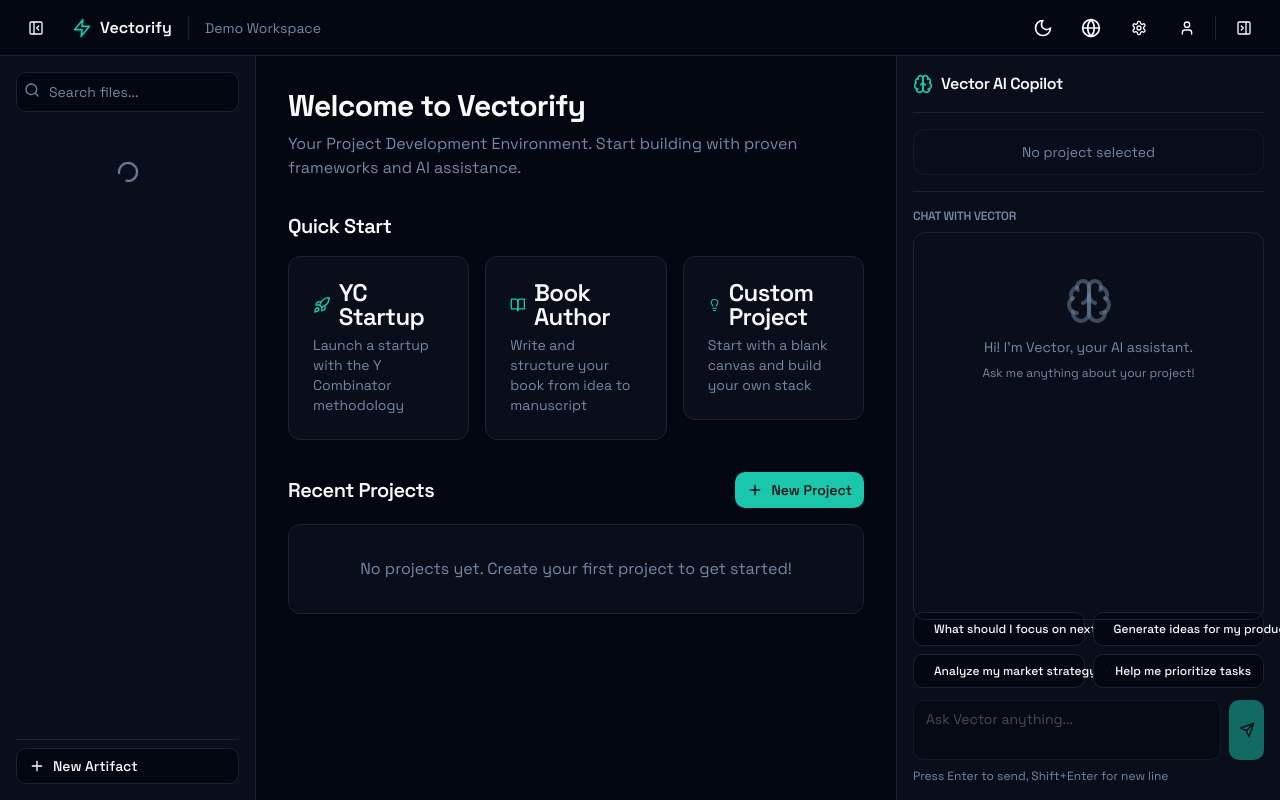
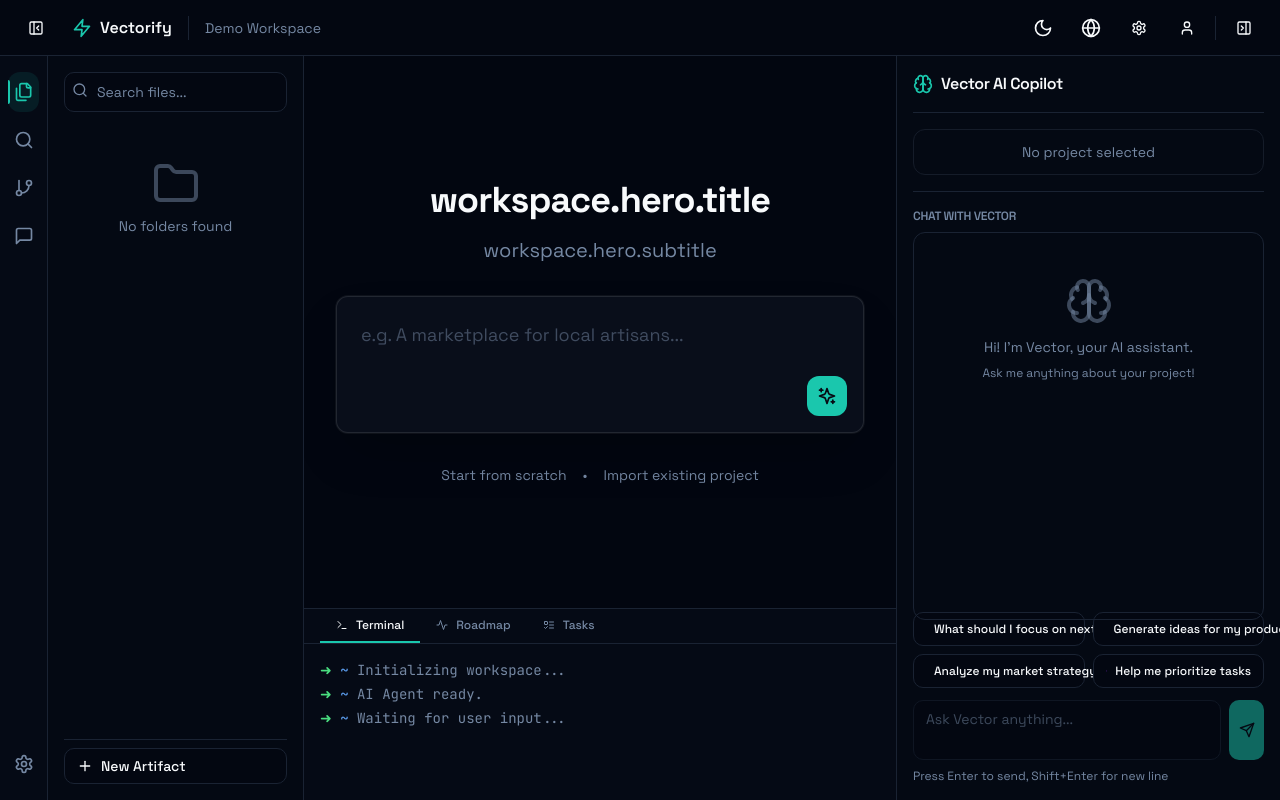
Before and after one commit to JairoProDev/vectorify, a Next.js app in the folder apps/web/: page /workspace in a window 1280 px wide. Built offline with nearby package versions, Linux system fonts and the light colour scheme.

Commit message:
feat: implement initial workspace feature including page, layout, UI components, API route, and state management.

```diff
--- a/apps/web/src/app/workspace/layout.tsx
+++ b/apps/web/src/app/workspace/layout.tsx
@@ -3,6 +3,8 @@
 import { Sidebar } from '@/components/workspace/sidebar';
 import { CopilotPanel } from '@/components/workspace/copilot-panel';
 import { WorkspaceHeader } from '@/components/workspace/workspace-header';
+import { ActivityBar } from '@/components/workspace/activity-bar';
+import { BottomPanel } from '@/components/workspace/bottom-panel';
 import { Toaster } from '@/components/ui/toaster';
 import { CommandPalette } from '@/components/workspace/command-palette';
 import { QuickCreateDialog } from '@/components/workspace/quick-create-dialog';
@@ -50,7 +52,7 @@ export default function WorkspaceLayout({ children }: { children: React.ReactNod
 
   return (
     <>
-      <div className="ide-layout flex flex-col">
+      <div className="h-screen flex flex-col overflow-hidden bg-background">
         {/* Header */}
         <WorkspaceHeader
           onToggleSidebar={toggleSidebar}
@@ -60,20 +62,31 @@ export default function WorkspaceLayout({ children }: { children: React.ReactNod
         />
 
         {/* Main IDE Layout */}
-        <div className="flex flex-1 overflow-hidden">
+        <div className="flex-1 flex overflow-hidden">
+          {/* Activity Bar (Far Left) */}
+          <ActivityBar />
+
           {/* Left Sidebar - File Navigator */}
           {sidebarOpen && (
-            <div className="sidebar w-64 overflow-y-auto">
+            <div className="w-64 border-r border-border flex flex-col bg-card/30">
               <Sidebar />
             </div>
           )}
 
-          {/* Center - Editor Panel */}
-          <div className="editor-panel flex-1 overflow-y-auto">{children}</div>
+          {/* Center Area */}
+          <div className="flex-1 flex flex-col min-w-0 bg-background/50">
+            {/* Editor Panel */}
+            <div className="flex-1 overflow-hidden relative">
+              {children}
+            </div>
+
+            {/* Bottom Panel */}
+            <BottomPanel />
+          </div>
 
           {/* Right Sidebar - AI Copilot */}
           {copilotOpen && (
-            <div className="copilot-panel w-96 overflow-y-auto">
+            <div className="w-96 border-l border-border bg-card/30 flex flex-col">
               <CopilotPanel />
             </div>
           )}
--- a/apps/web/src/app/workspace/page.tsx
+++ b/apps/web/src/app/workspace/page.tsx
@@ -1,89 +1,47 @@
 'use client';
 
-import { Plus, Rocket, BookOpen, Lightbulb } from 'lucide-react';
+import { Send, Sparkles } from 'lucide-react';
 import { Button } from '@/components/ui/button';
-import { Card, CardHeader, CardTitle, CardDescription, CardContent } from '@/components/ui/card';
-import Link from 'next/link';
 import { useI18n } from '@/i18n/hooks';
+import { useState } from 'react';
 
 export default function WorkspacePage() {
   const { t } = useI18n();
+  const [prompt, setPrompt] = useState('');
 
   return (
-    <div className="p-8">
-      {/* Welcome Section */}
-      <div className="mb-8">
-        <h1 className="text-3xl font-bold mb-2">{t('common.welcome')}</h1>
-        <p className="text-muted-foreground">
-          {t('common.description')}
-        </p>
-      </div>
-
-      {/* Quick Actions */}
-      <div className="mb-8">
-        <h2 className="text-xl font-semibold mb-4">{t('workspace.quickStart')}</h2>
-        <div className="grid gap-4 md:grid-cols-3">
-          <Link href="/workspace/new?stack=yc-startup">
-            <Card className="cursor-pointer transition-shadow hover:shadow-lg">
-              <CardHeader>
-                <CardTitle className="flex items-center gap-2">
-                  <Rocket className="h-5 w-5 text-primary" />
-                  {t('project.ycStartup')}
-                </CardTitle>
-                <CardDescription>
-                  {t('project.ycStartupDesc')}
-                </CardDescription>
-              </CardHeader>
-            </Card>
-          </Link>
-
-          <Link href="/workspace/new?stack=book-author">
-            <Card className="cursor-pointer transition-shadow hover:shadow-lg">
-              <CardHeader>
-                <CardTitle className="flex items-center gap-2">
-                  <BookOpen className="h-5 w-5 text-primary" />
-                  {t('project.bookAuthor')}
-                </CardTitle>
-                <CardDescription>
-                  {t('project.bookAuthorDesc')}
-                </CardDescription>
-              </CardHeader>
-            </Card>
-          </Link>
-
-          <Link href="/workspace/new?stack=custom">
-            <Card className="cursor-pointer transition-shadow hover:shadow-lg">
-              <CardHeader>
-                <CardTitle className="flex items-center gap-2">
-                  <Lightbulb className="h-5 w-5 text-primary" />
-                  {t('project.customProject')}
-                </CardTitle>
-                <CardDescription>{t('project.customProjectDesc')}</CardDescription>
-              </CardHeader>
-            </Card>
-          </Link>
-        </div>
-      </div>
-
-      {/* Recent Projects */}
-      <div>
-        <div className="mb-4 flex items-center justify-between">
-          <h2 className="text-xl font-semibold">{t('workspace.recentProjects')}</h2>
-          <Link href="/workspace/new">
-            <Button size="sm" className="gap-2">
-              <Plus className="h-4 w-4" />
-              {t('workspace.newProject')}
-            </Button>
-          </Link>
+    <div className="h-full flex flex-col items-center justify-center p-8 bg-background/50">
+      <div className="max-w-2xl w-full text-center space-y-8">
+        <div className="space-y-4">
+          <h1 className="text-4xl font-bold tracking-tight">
+            {t('workspace.hero.title') || "What do you want to build?"}
+          </h1>
+          <p className="text-xl text-muted-foreground">
+            {t('workspace.hero.subtitle') || "Describe your business idea, and Vectorify will help you plan and execute it."}
+          </p>
         </div>
 
-        <Card>
-          <CardContent className="p-8 text-center">
-            <p className="text-muted-foreground">
-              {t('workspace.noProjects')}
-            </p>
-          </CardContent>
-        </Card>
+        <div className="relative">
+          <div className="relative rounded-xl overflow-hidden bg-card border border-white/10 shadow-2xl ring-1 ring-white/5 focus-within:ring-primary/50 transition-all duration-300">
+            <textarea
+              value={prompt}
+              onChange={(e) => setPrompt(e.target.value)}
+              placeholder="e.g. A marketplace for local artisans..."
+              className="w-full h-32 p-6 bg-transparent text-lg resize-none focus:outline-none placeholder:text-muted-foreground/50"
+            />
+            <div className="absolute bottom-4 right-4 flex items-center gap-2">
+              <Button size="icon" className="h-10 w-10 rounded-lg bg-primary text-primary-foreground hover:bg-primary/90">
+                <Sparkles className="h-5 w-5" />
+              </Button>
+            </div>
+          </div>
+        </div>
+
+        <div className="flex flex-wrap justify-center gap-4 text-sm text-muted-foreground">
+          <button className="hover:text-foreground transition-colors">Start from scratch</button>
+          <span>•</span>
+          <button className="hover:text-foreground transition-colors">Import existing project</button>
+        </div>
       </div>
     </div>
   );
--- /dev/null
+++ b/apps/web/src/components/workspace/activity-bar.tsx
@@ -0,0 +1,54 @@
+'use client';
+
+import { Files, Search, GitBranch, MessageSquare, Settings } from 'lucide-react';
+import { Button } from '@/components/ui/button';
+import { cn } from '@/lib/utils';
+import { useWorkspaceStore } from '@/lib/store/use-workspace-store';
+
+interface ActivityBarProps {
+    className?: string;
+}
+
+export function ActivityBar({ className }: ActivityBarProps) {
+    const { sidebarOpen, toggleSidebar } = useWorkspaceStore();
+
+    return (
+        <div className={cn("w-12 flex flex-col items-center py-4 border-r border-border bg-card/50", className)}>
+            <div className="flex-1 flex flex-col gap-2 w-full px-2">
+                <ActivityButton
+                    icon={Files}
+                    label="Explorer"
+                    active={sidebarOpen}
+                    onClick={toggleSidebar}
+                />
+                <ActivityButton icon={Search} label="Search" />
+                <ActivityButton icon={GitBranch} label="Version Control" />
+                <ActivityButton icon={MessageSquare} label="Chat History" />
+            </div>
+
+            <div className="flex flex-col gap-2 w-full px-2">
+                <ActivityButton icon={Settings} label="Settings" />
+            </div>
+        </div>
+    );
+}
+
+function ActivityButton({ icon: Icon, label, active, onClick }: { icon: any, label: string, active?: boolean, onClick?: () => void }) {
+    return (
+        <Button
+            variant="ghost"
+            size="icon"
+            onClick={onClick}
+            className={cn(
+                "w-full h-10 rounded-lg text-muted-foreground hover:text-foreground hover:bg-white/10 relative group",
+                active && "text-primary bg-primary/10 hover:bg-primary/20 hover:text-primary"
+            )}
+            title={label}
+        >
+            <Icon className="h-5 w-5" />
+            {active && (
+                <div className="absolute left-0 top-2 bottom-2 w-0.5 bg-primary rounded-r-full" />
+            )}
+        </Button>
+    )
+}
--- /dev/null
+++ b/apps/web/src/components/workspace/bottom-panel.tsx
@@ -0,0 +1,71 @@
+'use client';
+
+import { Terminal, Activity, ListTodo } from 'lucide-react';
+import { cn } from '@/lib/utils';
+import { useState } from 'react';
+
+export function BottomPanel() {
+    const [activeTab, setActiveTab] = useState<'terminal' | 'roadmap' | 'tasks'>('terminal');
+
+    return (
+        <div className="h-48 border-t border-border bg-card/50 flex flex-col">
+            {/* Tabs */}
+            <div className="flex items-center px-4 border-b border-border">
+                <PanelTab
+                    label="Terminal"
+                    icon={Terminal}
+                    active={activeTab === 'terminal'}
+                    onClick={() => setActiveTab('terminal')}
+                />
+                <PanelTab
+                    label="Roadmap"
+                    icon={Activity}
+                    active={activeTab === 'roadmap'}
+                    onClick={() => setActiveTab('roadmap')}
+                />
+                <PanelTab
+                    label="Tasks"
+                    icon={ListTodo}
+                    active={activeTab === 'tasks'}
+                    onClick={() => setActiveTab('tasks')}
+                />
+            </div>
+
+            {/* Content */}
+            <div className="flex-1 p-4 font-mono text-sm overflow-y-auto">
+                {activeTab === 'terminal' && (
+                    <div className="space-y-1 text-muted-foreground">
+                        <p><span className="text-green-400">➜</span> <span className="text-blue-400">~</span> Initializing workspace...</p>
+                        <p><span className="text-green-400">➜</span> <span className="text-blue-400">~</span> AI Agent ready.</p>
+                        <p><span className="text-green-400">➜</span> <span className="text-blue-400">~</span> Waiting for user input...</p>
+                    </div>
+                )}
+                {activeTab === 'roadmap' && (
+                    <div className="flex items-center justify-center h-full text-muted-foreground">
+                        No active roadmap. Start a project to generate one.
+                    </div>
+                )}
+                {activeTab === 'tasks' && (
+                    <div className="flex items-center justify-center h-full text-muted-foreground">
+                        No active tasks.
+                    </div>
+                )}
+            </div>
+        </div>
+    );
+}
+
+function PanelTab({ label, icon: Icon, active, onClick }: { label: string, icon: any, active?: boolean, onClick: () => void }) {
+    return (
+        <button
+            onClick={onClick}
+            className={cn(
+                "flex items-center gap-2 px-4 py-2 text-xs font-medium border-b-2 transition-colors hover:text-foreground hover:bg-white/5",
+                active ? "border-primary text-foreground" : "border-transparent text-muted-foreground"
+            )}
+        >
+            <Icon className="h-3 w-3" />
+            {label}
+        </button>
+    )
+}
--- a/apps/web/src/components/workspace/sidebar.tsx
+++ b/apps/web/src/components/workspace/sidebar.tsx
@@ -38,12 +38,14 @@ export function Sidebar() {
   const { t } = useI18n();
   const [expandedFolders, setExpandedFolders] = useState<Set<string>>(new Set());
   const [folders, setFolders] = useState<Folder[]>([]);
-  const [loading, setLoading] = useState(true);
+  const [loading, setLoading] = useState(!!currentProject?.id);
   const [searchQuery, setSearchQuery] = useState('');
 
   useEffect(() => {
     if (currentProject?.id) {
       fetchProjectStructure();
+    } else {
+      setLoading(false);
     }
   }, [currentProject?.id]);
 
@@ -110,11 +112,11 @@ export function Sidebar() {
 
   const filteredFolders = searchQuery
     ? folders.map((folder) => ({
-        ...folder,
-        artifacts: folder.artifacts.filter((artifact) =>
-          artifact.name.toLowerCase().includes(searchQuery.toLowerCase())
-        ),
-      }))
+      ...folder,
+      artifacts: folder.artifacts.filter((artifact) =>
+        artifact.name.toLowerCase().includes(searchQuery.toLowerCase())
+      ),
+    }))
     : folders;
 
   return (
```
